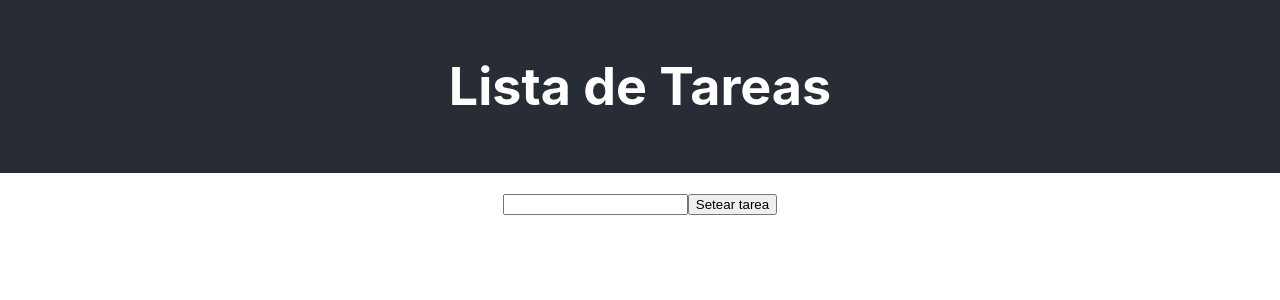
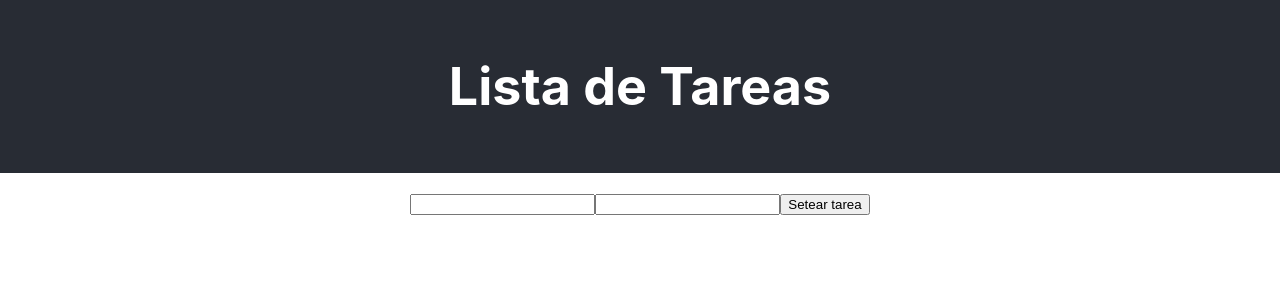
Before and after one commit to eanorambuena/task-list-AdaSchool, a React (Create React App) app: page / in a window 1280 px wide. Shown: the top 300 px of the page. Built offline with nearby package versions, Linux system fonts and the light colour scheme.

Commit message:
Add form

```diff
--- a/package.json
+++ b/package.json
@@ -8,6 +8,7 @@
     "@testing-library/user-event": "^13.5.0",
     "react": "^18.2.0",
     "react-dom": "^18.2.0",
+    "react-hook-form": "^7.39.5",
     "react-scripts": "5.0.1",
     "web-vitals": "^2.1.4"
   },
--- a/src/components/ListaTareas.jsx
+++ b/src/components/ListaTareas.jsx
@@ -1,4 +1,5 @@
 import { useCallback } from 'react';
+import { useForm } from "react-hook-form";
 
 
 import useTaskList from "../hooks/useTaskList";
@@ -6,14 +7,13 @@ import Tarea from "./Tarea";
 
 const ListaTareas = () => {
     const [taskList, setTaskName, toggle] = useTaskList();
+    const { register, handleSubmit } = useForm();
 
-    const handleSubmit = useCallback(
-        (event) => {
-          const { target } = event;
-          event.preventDefault();
-          const value = new FormData(target).get("taskName");
-          setTaskName(value);
-          target.reset();
+    const onSubmit = useCallback(
+        (data) => {
+            const taskName = data["taskName"];
+            const taskDescription = data["taskDescription"];
+            setTaskName(taskName, taskDescription);
         },
         [setTaskName]
       );
@@ -30,13 +30,15 @@ const ListaTareas = () => {
 
     return (
         <div className="container main">
-            <form onSubmit={handleSubmit}>
-                <input type="text" name="taskName" required />
+            <form onSubmit={handleSubmit(onSubmit)}>
+                <input {...register("taskName", { required: true, minLength: 3 })} />
+                <input {...register("taskDescription")} />
                 <input type="submit" value="Setear tarea" />
             </form>
             <ul>
-                {taskList.map(({ name, completed }, index) => (
-                    <Tarea key = {index} nombre = {name} completada = {completed} toggleHandler = {handleToggleTask}/>
+                {taskList.map(({ name, completed, description }, index) => (
+                    <Tarea key = {index} nombre = {name} descripcion = {description}
+                        completada = {completed} toggleHandler = {handleToggleTask}/>
                 ))}
             </ul>
         </div>
--- a/src/components/Tarea.jsx
+++ b/src/components/Tarea.jsx
@@ -1,7 +1,6 @@
 import { useState } from 'react';
 
-
-const Tarea = ({nombre, completada}) => {
+const Tarea = ({nombre, completada, descripcion}) => {
     const [completadaActual, setCompletadaActual] = useState(completada)
 
     let checked = false;
@@ -28,6 +27,7 @@ const Tarea = ({nombre, completada}) => {
             <section className="tarea">
                 <p className="nombre_tarea" style={style}>{nombre}</p>
                 <input className = "checkbox" type="checkbox" checked = {checked} onChange={handleChange}/>
+                <p className="nombre_tarea" style={style}>{descripcion}</p>
                 <i></i>
             </section>
         </li>
--- a/src/hooks/useTaskList.jsx
+++ b/src/hooks/useTaskList.jsx
@@ -5,9 +5,10 @@ function useTaskList() {
   const taskList = useTaskListContext();
   const setTaskList = useTaskListToggleContext();
 
-  const createTask = useCallback((name) => {
+  const createTask = useCallback((name, description = "") => {
     const task = {
       name,
+      description,
       completed: false
     };
     setTaskList((previousTasks) => [...previousTasks, task]);
```
Also changed, not shown: 1 other file (tests, documents, lock files or other folders).
